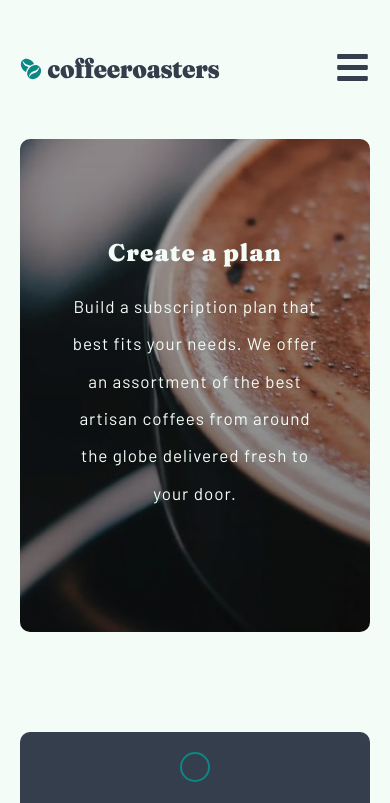
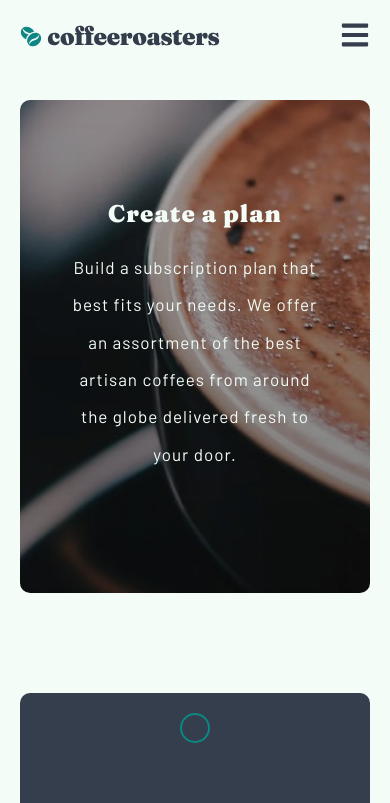
Before and after one commit to habibdev96/FEM-coffeeroasters-subscription-site, a React (Create React App) app: page /Plan in a window 390 px wide. Shown: the top 803 px of the page. Built offline with nearby package versions, Linux system fonts and the light colour scheme.

Commit message:
created mobile menu

```diff
--- a/src/App.js
+++ b/src/App.js
@@ -6,6 +6,7 @@ import Home from './pages/Home';
 import About from './pages/About';
 import PlanPage from './pages/PlanPage';
 import Navbar from './components/shared/Navbar';
+import MobileMenu from './components/shared/MobileMenu';
 import Footer from './components/shared/Footer';
 import Tag from './components/shared/Tag';
 
@@ -19,6 +20,7 @@ const App = () => {
       <Globals />
       <Router>
         <Navbar />
+        <MobileMenu />
         <Switch>
           <Route exact path='/' component={Home} />
           <Route exact path='/About' component={About} />
--- a/src/components/home/HomeHero.js
+++ b/src/components/home/HomeHero.js
@@ -16,6 +16,7 @@ const Container = styled.div`
   display: grid;
   grid-template-columns: repeat(2, 1fr);
   padding: 10rem;
+  margin-top: 10rem;
   background: url(${bg}) center center/cover no-repeat;
   border-radius: var(--mainRadius);
 
--- /dev/null
+++ b/src/components/shared/MobileMenu.js
@@ -0,0 +1,68 @@
+import styled from 'styled-components';
+import { flexCenter } from '../../abstracts/Mixins';
+import StyledLink from '../styledElements/Link.styled';
+import { useGlobalContext } from '../../context';
+
+const StyledMobileMenu = styled.div`
+  position: fixed;
+  top: 0;
+  left: 0;
+  right: 0;
+  width: 100vw;
+  height: 100vh;
+  z-index: 2000;
+  background: linear-gradient(#f3fcf7, #f3fcf7, transparent 90%),
+    linear-gradient(0deg, transparent, #f3fcf7);
+
+  @media (min-width: 768px) {
+    display: none;
+  }
+
+  .menu-content {
+    ${flexCenter};
+    align-items: flex-start;
+    flex-direction: column;
+    min-height: 60vh;
+    padding: 2rem;
+  }
+
+  .menu-links {
+    display: flex;
+    flex-direction: column;
+    width: 100%;
+    gap: 2rem;
+    text-align: center;
+  }
+`;
+
+const MobileMenu = () => {
+  const { isSidebarOpen, setIsSidebarOpen, links, scrollToTop } =
+    useGlobalContext();
+
+  const handleClick = () => {
+    scrollToTop();
+    setIsSidebarOpen(false);
+  };
+
+  if (isSidebarOpen) {
+    return (
+      <StyledMobileMenu>
+        <div className='menu-content'>
+          <ul className='menu-links'>
+            {links.map((link) => (
+              <li key={link.id}>
+                <StyledLink to={link.path} onClick={handleClick} mobile={+true}>
+                  {link.text}
+                </StyledLink>
+              </li>
+            ))}
+          </ul>
+        </div>
+      </StyledMobileMenu>
+    );
+  } else {
+    return null;
+  }
+};
+
+export default MobileMenu;
--- a/src/components/shared/MobileMenuToggler.js
+++ b/src/components/shared/MobileMenuToggler.js
@@ -16,7 +16,7 @@ const Toggler = styled.button`
 
   .icon {
     color: var(--darkGrayBlue);
-    font-size: var(--lg);
+    font-size: var(--md);
   }
 `;
 
--- a/src/components/shared/Navbar.js
+++ b/src/components/shared/Navbar.js
@@ -2,20 +2,23 @@ import styled from 'styled-components';
 import logo from '../../assets/shared/desktop/logo.svg';
 import { Link } from 'react-router-dom';
 import StyledLink from '../styledElements/Link.styled';
-import {
-  maxWidthLg,
-  sectionSpacingSm,
-  flexBetween,
-  flexAlign,
-} from '../../abstracts/Mixins';
+import { maxWidthLg, flexBetween, flexAlign } from '../../abstracts/Mixins';
 import MobileMenuToggler from './MobileMenuToggler';
 import Responsive from '../../abstracts/Responsive';
 import { useGlobalContext } from '../../context';
 
+const StyledNav = styled.nav`
+  position: fixed;
+  top: 0;
+  width: 100%;
+  z-index: 3000;
+  background-color: hsla(147, 60%, 97%, 0.9);
+`;
+
 const Container = styled.div`
   ${maxWidthLg}
-  ${sectionSpacingSm}
   ${flexBetween}
+  padding: 2rem;
 
   .logo {
     width: 30rem;
@@ -42,7 +45,7 @@ const Navbar = () => {
   const { links } = useGlobalContext();
 
   return (
-    <nav>
+    <StyledNav>
       <Container>
         <Link to='/'>
           <img src={logo} alt='' className='logo' />
@@ -56,7 +59,7 @@ const Navbar = () => {
         </ul>
         <MobileMenuToggler />
       </Container>
-    </nav>
+    </StyledNav>
   );
 };
 
--- a/src/components/shared/SectionHero.js
+++ b/src/components/shared/SectionHero.js
@@ -14,6 +14,7 @@ const Container = styled.div`
   display: grid;
   grid-template-columns: repeat(2, 1fr);
   padding: 10rem;
+  margin-top: 10rem;
   border-radius: var(--mainRadius);
 
   ${Responsive.xl`
--- a/src/components/styledElements/Link.styled.js
+++ b/src/components/styledElements/Link.styled.js
@@ -23,6 +23,12 @@ const StyledLink = styled(Link)`
         color: var(--lightCream);
       }
     `}
+
+  ${({ mobile }) =>
+    mobile &&
+    css`
+      font-size: 2rem;
+    `}
 `;
 
 export default StyledLink;
```
